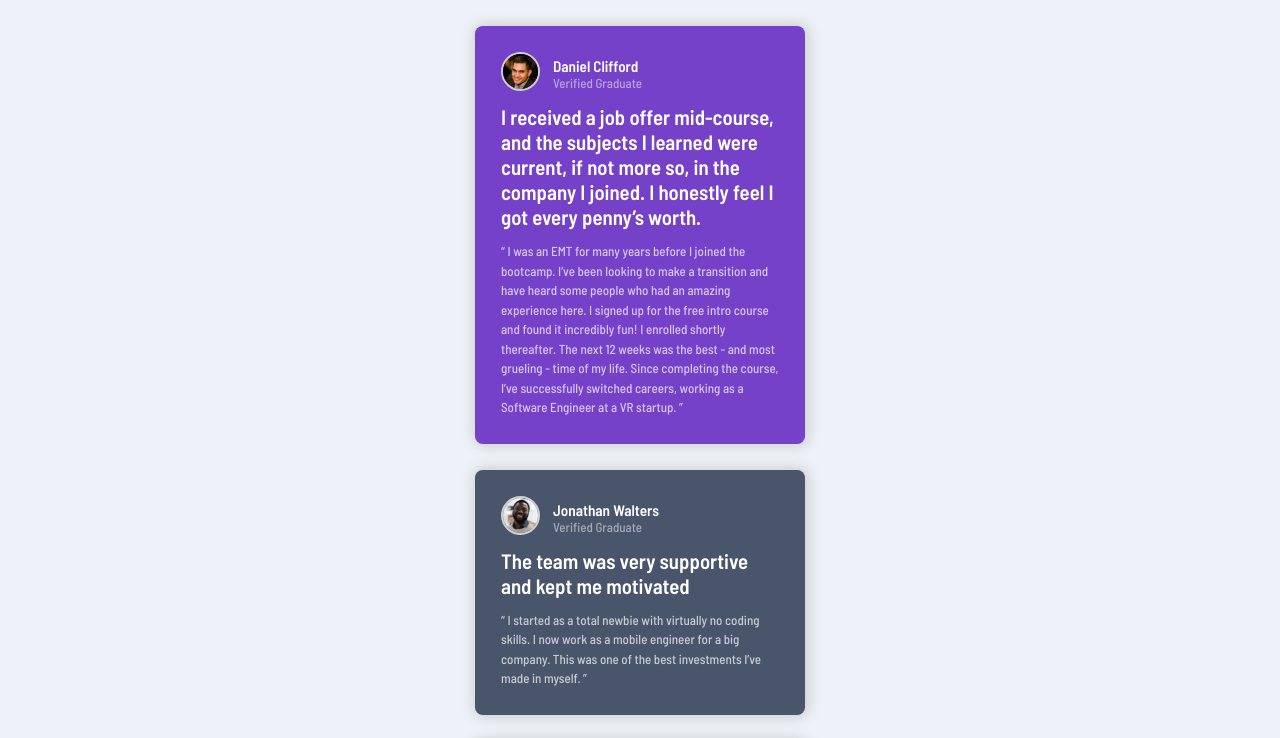
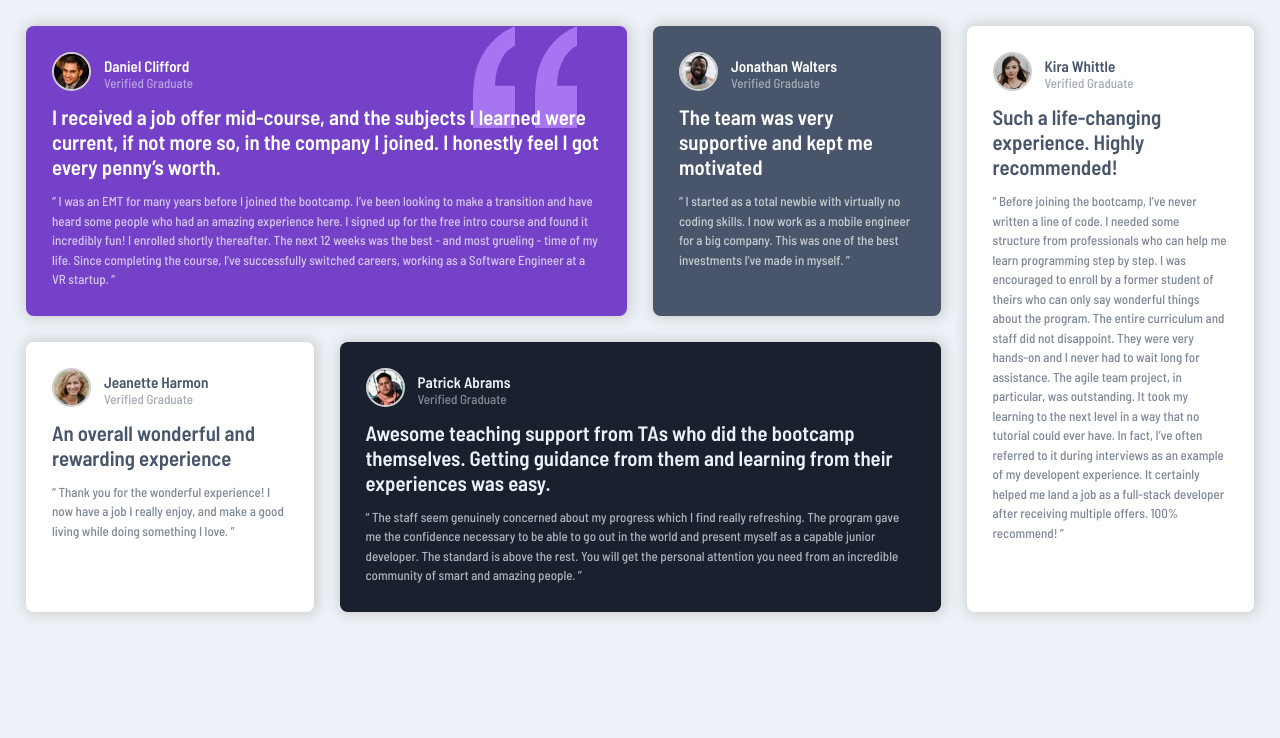
Before and after one commit to spowell0162/testimonials-grid-section, a plain HTML site: page index.html in a window 1280 px wide. Shown: the top 738 px of the page. Drawn offline with Linux system fonts and the light colour scheme.

Commit message:
Responsive grid layout for phone, tablet, and desktop.

```diff
--- a/index.html
+++ b/index.html
@@ -22,7 +22,7 @@
 
     <div class="grid-parent">
 
-      <div class="grid-child grid-child-01">
+      <div class="grid-child grid-child-01 grid-col-span-2">
         <div class="photo-name-job">
           <div class="headshot-img-container">
             <img class="headshot-img" src="images/image-daniel.jpg" alt="A headshot photo of Daniel Clifford.">
@@ -77,7 +77,7 @@
         </p>
       </div>
 
-      <div class="grid-child grid-child-04">
+      <div class="grid-child grid-child-04 grid-col-span-2">
         <div class="photo-name-job">
           <div class="headshot-img-container">
             <img class="headshot-img" src="images/image-patrick.jpg" alt="A headshot photo of Patrick Abrams.">
--- a/style.css
+++ b/style.css
@@ -32,10 +32,7 @@ body {
 }
 
 
-
-/* Design */
-
-/* Across all grid children */
+/* Grid */
 
 .grid-parent {
     display: grid;
@@ -45,7 +42,8 @@ body {
 .grid-child {
     border-radius: 0.6rem;
     padding: 2rem;
-    width: 330px;
+    width: 90%;
+    max-width: 400px;
     margin: auto;
     box-shadow: 0.1rem 0 1rem 0.2rem var(--light-gray);
 }
@@ -91,6 +89,9 @@ body {
 
 .grid-child-01 {
     background-color: var(--moderate-violet);
+    background-image: url(images/bg-pattern-quotation.svg);
+    background-repeat: no-repeat;
+    background-position: 90% 0%;
 }
 
 .grid-child-01 .name {
@@ -189,3 +190,49 @@ body {
 .attribution {
     display: none;
 }
+
+
+/* Tablet */
+
+@media (min-width: 600px) {
+
+    /* Reset and General */
+
+    .page-container {
+        padding: 2rem;
+    }
+
+    /* Grid */
+
+    .grid-parent {
+        grid-template-columns: repeat(2, 1fr);
+    }
+
+    .grid-child {
+        width: 100%;
+        height: 100%;
+        max-width: none;
+    }
+
+    .grid-col-span-2 {
+        grid-column: span 2;
+    }
+}
+
+
+
+/* Desktop */
+
+@media (min-width: 1000px) {
+
+    /* Grid */
+
+    .grid-parent {
+        grid-template-columns: repeat(4, 1fr);
+    }
+
+    .grid-child:last-child {
+        grid-column: 4;
+        grid-row: 1 / span 2;
+    }
+}
```
